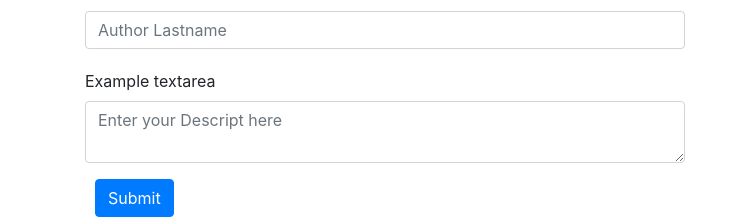
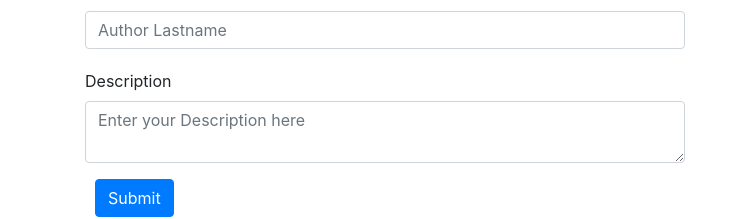
Before and after one commit to joelwembo/nodejs-react-jest-bookdemocrud-k8s-jenkins, a React (Create React App) app in the folder frontend/: page /add in a window 1280 px wide. Shown: the part 273-492 px from the top of the page, without its empty margins (0-731 px from the left). Built offline with nearby package versions, Linux system fonts and the light colour scheme.

Commit message:
book store update

```diff
--- a/frontend/public/index.html
+++ b/frontend/public/index.html
@@ -13,7 +13,7 @@
 
     <link rel="manifest" href="%PUBLIC_URL%/manifest.json" />
 
-    <title>Books App</title>
+    <title>Books Store CRUD App</title>
   </head>
   <body>
     <noscript>You need to enable JavaScript to run this app.</noscript>
--- a/frontend/src/components/AddBook.tsx
+++ b/frontend/src/components/AddBook.tsx
@@ -110,9 +110,9 @@ const Addbook = () => {
 
 
           <div className="form-group">
-          <label htmlFor="exampleFormControlTextarea1">Example textarea</label>
+          <label htmlFor="exampleFormControlTextarea1">Description</label>
           <textarea
-             placeholder="Enter your Descript here"
+             placeholder="Enter your Description here"
              className="form-control"
              id="description"
              required
--- a/frontend/src/components/BooksList.jsx
+++ b/frontend/src/components/BooksList.jsx
@@ -2,7 +2,6 @@ import React, { useState, useEffect, useMemo, useRef } from "react";
 import { useTable, useFilters, useSortBy } from "react-table";
 
 import BookDataService from "../services/BookService";
-
 
 import 'bootstrap/dist/css/bootstrap.min.css';
 import { Button } from 'reactstrap';
```
Also changed, not shown: 1 other file (tests, documents, lock files or other folders).
